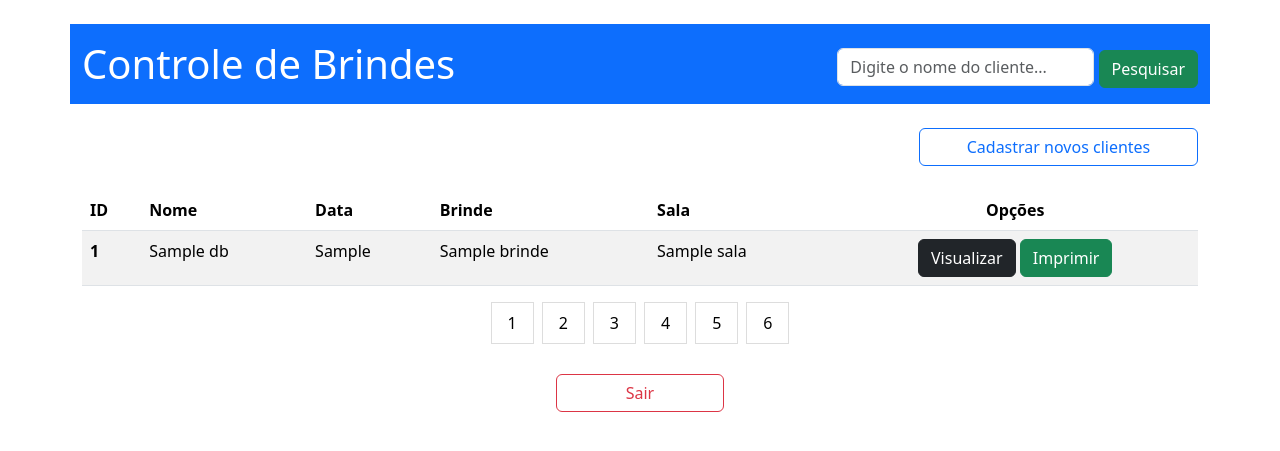
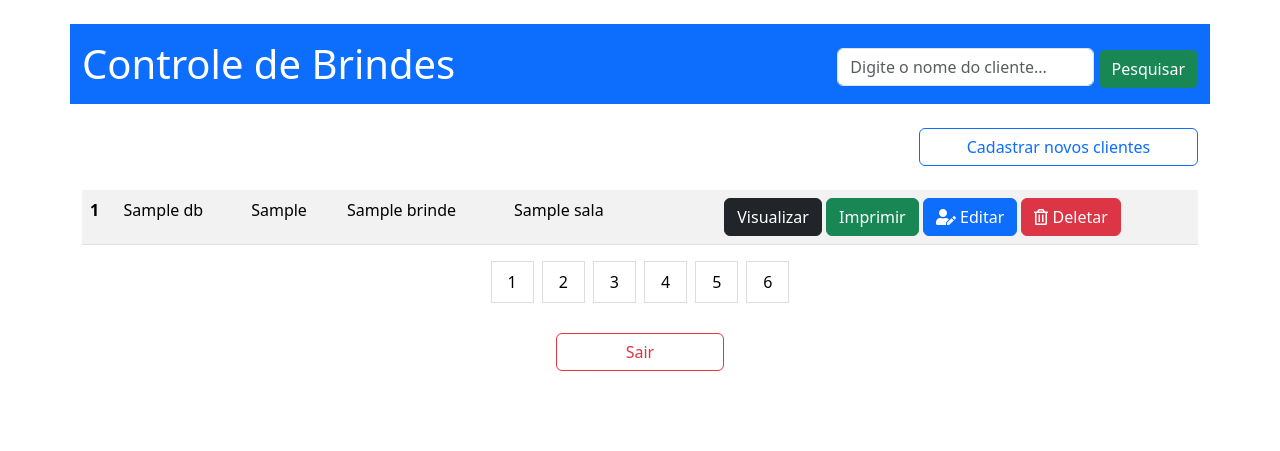
Before and after one commit to PedroFilhoEng/Python, a Django app: template app/templates/index.html in a window 1280 px wide. Shown: the top 451 px of the page. Run offline with Django 4.2, Linux system fonts and the light colour scheme; the template is opened without the code that fills it: most values are stand-ins (such as "Sample title", 1, 10 or a date in 2020).

Commit message:
Primeiro Upload DB2

```diff
--- a/app/templates/index.html
+++ b/app/templates/index.html
@@ -73,32 +73,24 @@
             <div class="table-responsive">
                 <table class="table table-striped">
                     <thead>
-                    <tr>
-                        <th scope="col">ID</th>
-                        <th scope="col"> Nome</th>
-                        <th scope="col">   Data</th>
-                        <th scope="col"> Brinde</th>
-                        <th scope="col"> Sala</th>
-                        <th class="col text-center">   Opções</th>
-                    </tr>
-                    </thead>
                     <tbody>
-
+                    {% for dbs in db %}
 
                         <tr>
-                            <th>{{db.id}}</th>
-                            <td>{{db.Nome}}</td>
-                            <td>{{db.tempo_formatado}}</td>
-                            <td>{{db.Brinde}}</td>
-                            <td>{{db.Sala}}</td>
+                            <th>{{dbs.id}}</th>
+                            <td>{{dbs.Nome}}</td>
+                            <td>{{dbs.tempo_formatado}}</td>
+                            <td>{{dbs.Brinde}}</td>
+                            <td>{{dbs.Sala}}</td>
                             <td class="text-center">
-                                <a href="/view/{{db.id}}/" class="btn btn-dark" title="Visualizar Cadastro do Cliente">  Visualizar</a>
-                                <a href="/brinde/{{db.id}}/" class="btn btn-success" title="Imprimir Brinde" target="_blank">Imprimir</a>
+                                <a href="/view/{{dbs.id}}/" class="btn btn-dark" title="Visualizar Cadastro do Cliente">  Visualizar</a>
+                                <a href="/brinde/{{dbs.id}}/" class="btn btn-success" title="Imprimir Brinde" target="_blank">Imprimir</a>
+
+                                <a href="/edit/{{dbs.id}}/" class="btn btn-primary" title="Editar Cadastro do Cliente"><i class='fas fa-user-edit'></i>   Editar</a>
+                                <a href="/delete/{{dbs.id}}/" class="btn btn-danger btnDel" title="Deletar Cadastro do Cliente"><i class='far fa-trash-alt'></i>   Deletar</a>
                             </td>
                         </tr>
-
-
-
+                    {% endfor %}
                     </tbody>
                 </table>
             </div>
```
